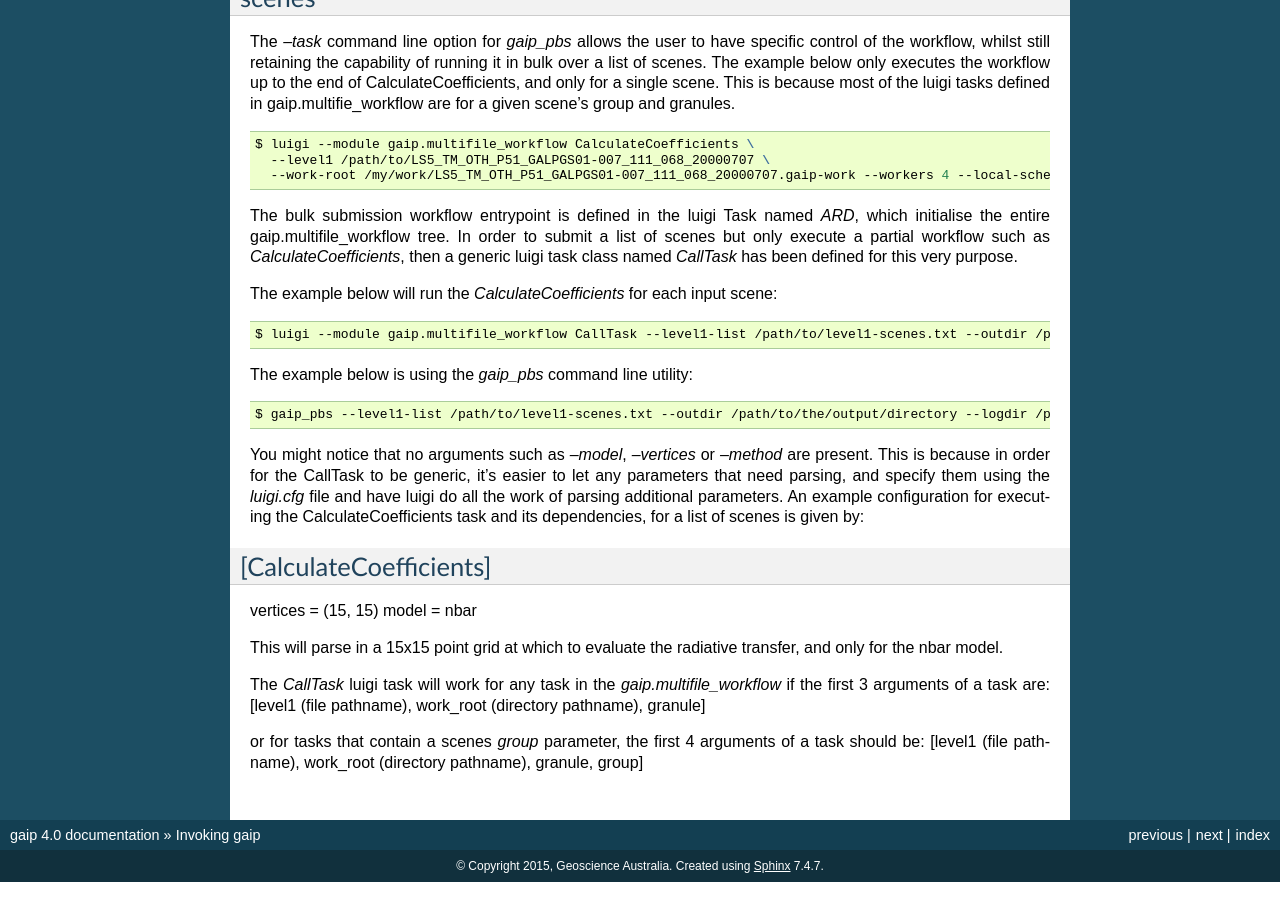
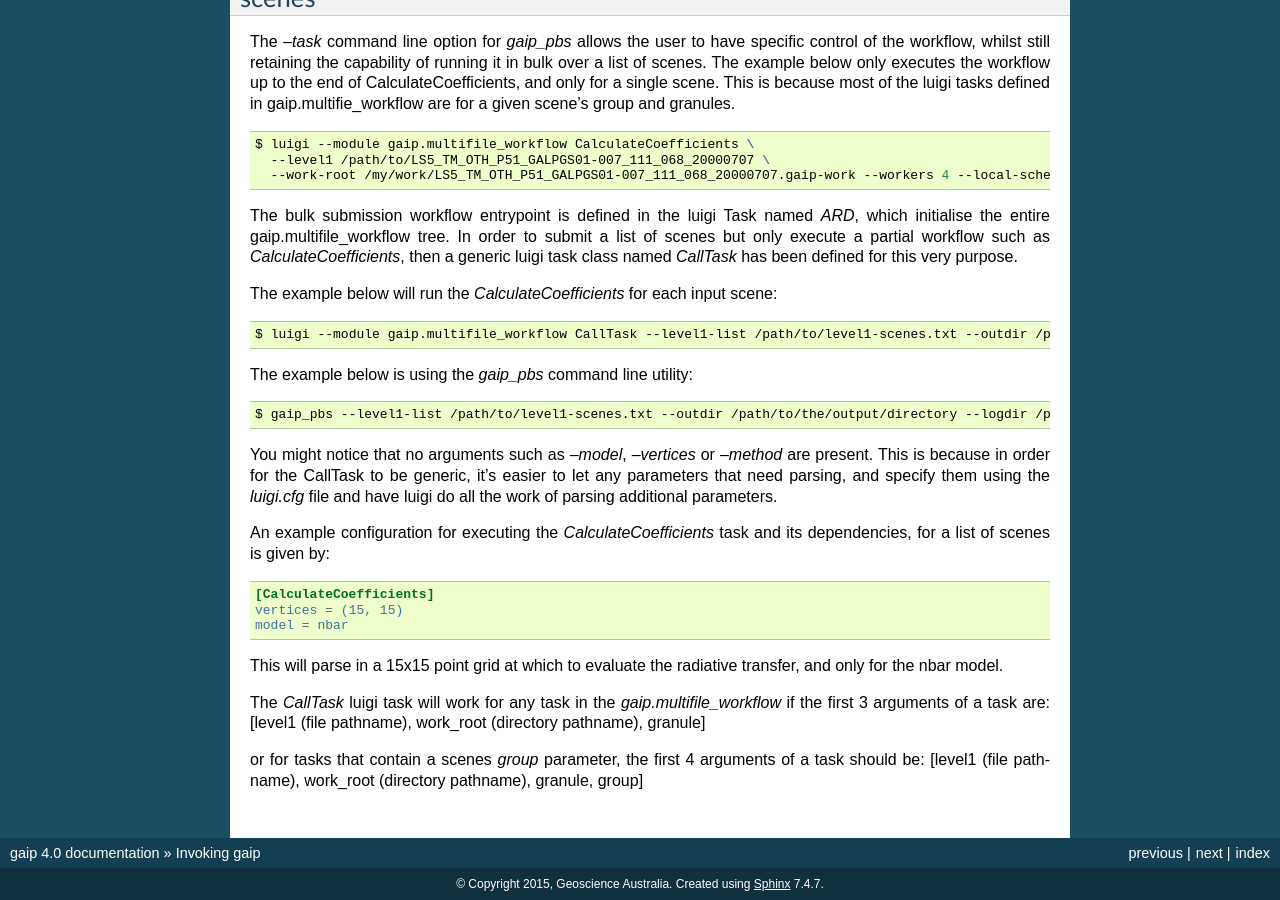
Before and after one commit to GeoscienceAustralia/wagl, a Sphinx documentation site: the page built from docs/source/invoking.rst, in a window 1280 px wide and 900 px high, scrolled down 4685 px. Built offline with Sphinx 7.4.7, drawn with Linux system fonts in a browser that asks for light colours; pages that are not in the unit, such as notebooks, are missing from menus; some of the changed text lies outside the part shown.

Commit message:
Added a cfg code block.

```diff
--- a/docs/source/invoking.rst
+++ b/docs/source/invoking.rst
@@ -213,13 +213,14 @@ The example below is using the *gaip_pbs* command line utility:
    $ gaip_pbs --level1-list /path/to/level1-scenes.txt --outdir /path/to/the/output/directory --logdir /path/to/the/logs/directory --env /path/to/the/environment/script --nodes 10 --project v10 --queue express --hours 2 --email your.name@something.com --dsh --task CalculateCoefficients
 
 You might notice that no arguments such as *--model*, *--vertices* or *--method* are present. This is because in order for the CallTask to be generic, it's easier to let any parameters that need parsing, and specify them using the *luigi.cfg* file and have luigi do all the work of parsing additional parameters.
-An example configuration for executing the CalculateCoefficients task and its dependencies, for a list of scenes is given by:
 
-[CalculateCoefficients]
------------------------
+An example configuration for executing the *CalculateCoefficients* task and its dependencies, for a list of scenes is given by:
 
-vertices = (15, 15)
-model = nbar
+.. code-block:: cfg
+
+   [CalculateCoefficients]
+   vertices = (15, 15)
+   model = nbar
 
 This will parse in a 15x15 point grid at which to evaluate the radiative transfer, and only for the nbar model.
 
```
